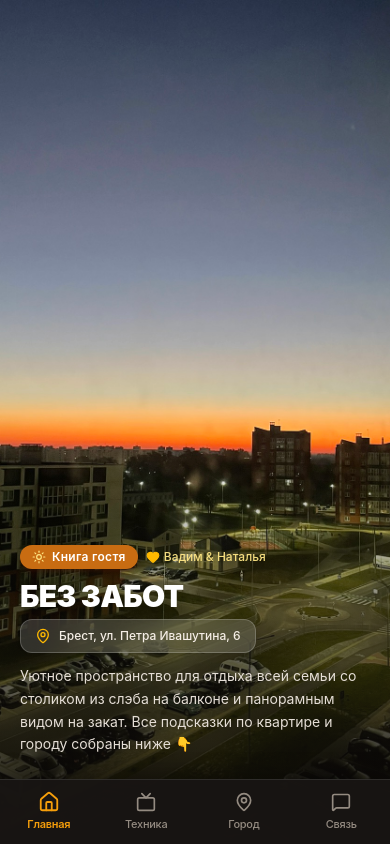
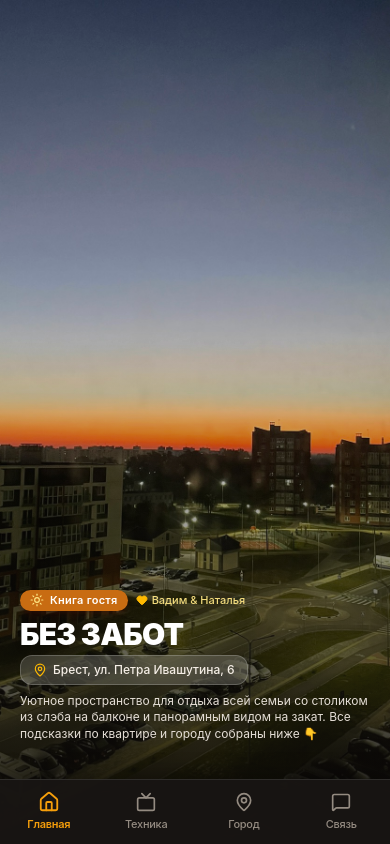
Before and after one commit to duutey34/bezzabot-brest.github.io, a React (Vite) app: page / in a window 390 px wide. Shown: the top 844 px of the page. Built offline with nearby package versions, Linux system fonts and the light colour scheme.

Commit message:
refactor: optimize hero section layout and loading
Improve Hero component performance and visual consistency by updating image loading strategies, ensuring full viewport height (100dvh), and refining scroll behavior and styling for a more polished user experience.

```diff
--- a/src/components/BottomNav.tsx
+++ b/src/components/BottomNav.tsx
@@ -43,9 +43,16 @@ export const BottomNav: React.FC = () => {
 
   const scrollTo = (id: string) => {
     setActiveId(id);
+    if (id === 'top') {
+      window.scrollTo({
+        top: 0,
+        behavior: 'smooth',
+      });
+      return;
+    }
     const element = document.getElementById(id);
     if (element) {
-      const offset = id === 'top' ? 0 : 20;
+      const offset = 20;
       const top = element.getBoundingClientRect().top + window.scrollY - offset;
       window.scrollTo({
         top,
--- a/src/components/Hero.tsx
+++ b/src/components/Hero.tsx
@@ -1,11 +1,12 @@
 import React, { useState, useRef } from 'react';
 import { MapPin, Sun, Heart } from 'lucide-react';
 import { APARTMENT_INFO } from '../data/guideData';
+import sunsetImg from '../assets/sunset.jpg';
 
 export const Hero: React.FC = () => {
   const fileInputRef = useRef<HTMLInputElement>(null);
   const [photoSrc, setPhotoSrc] = useState<string>(() => {
-    return localStorage.getItem('apartment_sunset_image') || 'sunset.jpg';
+    return localStorage.getItem('apartment_sunset_image') || sunsetImg;
   });
 
   const handleFile = (file: File) => {
@@ -34,7 +35,8 @@ export const Hero: React.FC = () => {
   return (
     <section
       id="top"
-      className="relative w-full h-screen h-[100dvh] min-h-[580px] flex flex-col justify-end text-white overflow-hidden bg-[#10141e]"
+      className="relative w-full min-h-screen min-h-[100dvh] flex flex-col justify-end text-white overflow-hidden bg-[#10141e]"
+      style={{ minHeight: '100dvh' }}
       onDragOver={(e) => e.preventDefault()}
       onDrop={handleDrop}
     >
@@ -49,42 +51,43 @@ export const Hero: React.FC = () => {
         }}
       />
 
-      {/* 1. Real photo layer - ultra sharp, full brightness and contrast */}
+      {/* 1. Real photo layer - ultra sharp, stretches across full viewport, eager loaded for Safari */}
       <img
         src={photoSrc}
         alt="Закат с балкона 9 этажа, Брест (нажмите, чтобы выбрать своё фото)"
-        referrerPolicy="no-referrer"
         title="Кликните или перетащите файл, чтобы обновить фото заката"
+        loading="eager"
+        decoding="sync"
         className="absolute inset-0 w-full h-full object-cover object-center contrast-[1.02] brightness-[1.01] cursor-pointer"
         onClick={() => fileInputRef.current?.click()}
         onError={() => {
-          if (photoSrc === 'sunset.jpg') {
-            setPhotoSrc('изображение_viber_2026-10-06_08-54-31-290.jpg');
+          if (photoSrc !== '/sunset.jpg') {
+            setPhotoSrc('/sunset.jpg');
           }
         }}
       />
 
       {/* 2. Delicate bottom gradient strictly behind text for perfect readability (no blur, 100% sharp photo above) */}
       <div
-        className="absolute bottom-0 left-0 right-0 bg-gradient-to-t from-[#0e0b09]/95 via-[#0e0b09]/60 to-transparent pointer-events-none"
-        style={{ height: '48%' }}
+        className="absolute bottom-0 left-0 right-0 bg-gradient-to-t from-[#0e0b09]/95 via-[#0e0b09]/55 to-transparent pointer-events-none"
+        style={{ height: '60%' }}
       />
 
-      {/* Main Content (positioned right above the bottom menu bar) */}
-      <div className="relative z-10 w-full max-w-[560px] mx-auto px-5 pt-12 pb-[calc(68px+env(safe-area-inset-bottom,0px)+20px)] sm:pb-24">
+      {/* Main Content (positioned comfortably higher up above the bottom menu and address toolbar) */}
+      <div className="relative z-10 w-full max-w-[560px] mx-auto px-5 pt-8 pb-[calc(64px+env(safe-area-inset-bottom,0px)+38px)] sm:pb-32">
         {/* Friendly host badge */}
-        <div className="flex items-center gap-2 mb-3">
-          <div className="inline-flex items-center gap-1.5 px-3 py-1 rounded-full text-xs font-semibold tracking-wide bg-[#c86c12] text-white shadow-md shadow-orange-950/40">
+        <div className="flex items-center gap-2 mb-2 sm:mb-3">
+          <div className="inline-flex items-center gap-1.5 px-2.5 sm:px-3 py-0.5 sm:py-1 rounded-full text-[11px] sm:text-xs font-semibold tracking-wide bg-[#c86c12] text-white shadow-md shadow-orange-950/40">
             <Sun className="w-3.5 h-3.5 text-amber-200" />
             <span>Книга гостя</span>
           </div>
-          <span className="text-xs text-amber-200/95 font-medium flex items-center gap-1">
-            <Heart className="w-3.5 h-3.5 fill-amber-400 text-amber-400" />
+          <span className="text-[11px] sm:text-xs text-amber-200/95 font-medium flex items-center gap-1">
+            <Heart className="w-3 h-3 sm:w-3.5 sm:h-3.5 fill-amber-400 text-amber-400" />
             <span>Вадим & Наталья</span>
           </span>
         </div>
 
-        <h1 className="text-3xl sm:text-4xl md:text-5xl font-black uppercase tracking-tight text-white mb-2 leading-none drop-shadow-md">
+        <h1 className="text-3xl sm:text-4xl md:text-5xl font-black uppercase tracking-tight text-white mb-1.5 sm:mb-2 leading-none drop-shadow-md">
           {APARTMENT_INFO.name}
         </h1>
 
@@ -93,15 +96,15 @@ export const Hero: React.FC = () => {
           href={APARTMENT_INFO.mapsUrl}
           target="_blank"
           rel="noopener noreferrer"
-          className="inline-flex items-center gap-2 text-xs sm:text-sm text-[#f5eee6] bg-white/15 hover:bg-white/25 active:scale-[0.98] transition-all backdrop-blur-md px-3.5 py-2 rounded-xl mb-3 border border-white/20 shadow-sm group"
+          className="inline-flex items-center gap-1.5 sm:gap-2 text-xs sm:text-sm text-[#f5eee6] bg-white/15 hover:bg-white/25 active:scale-[0.98] transition-all backdrop-blur-md px-3 py-1.5 sm:px-3.5 sm:py-2 rounded-xl mb-2 sm:mb-3 border border-white/20 shadow-sm group"
         >
-          <MapPin className="w-4 h-4 text-amber-400 shrink-0 group-hover:scale-110 transition-transform" />
+          <MapPin className="w-3.5 h-3.5 sm:w-4 sm:h-4 text-amber-400 shrink-0 group-hover:scale-110 transition-transform" />
           <span className="font-medium underline-offset-2 group-hover:underline">
             {APARTMENT_INFO.address}
           </span>
         </a>
 
-        <p className="text-sm sm:text-base text-[#e5ded6] leading-relaxed font-normal">
+        <p className="text-xs sm:text-sm md:text-base text-[#e5ded6] leading-snug sm:leading-relaxed font-normal">
           {APARTMENT_INFO.description}
         </p>
       </div>
--- a/standalone-index.html
+++ b/standalone-index.html
@@ -47,25 +47,24 @@
       line-height: 1.5;
     }
 
-    /* 1. ГЛАВНЫЙ ЭКРАН (HERO) НА ВСЮ ВЫСОТУ 100DVH ДО МЕНЮ */
+    /* 1. ГЛАВНЫЙ ЭКРАН (HERO) НА ВСЮ ВЫСОТУ */
     .hero {
       position: relative;
       width: 100%;
-      height: 100vh;
-      height: 100dvh;
-      min-height: 580px;
+      min-height: 100vh;
+      min-height: 100dvh;
       display: flex;
       flex-direction: column;
       justify-content: flex-end;
       background:
         linear-gradient(180deg,
           transparent 0%,
-          transparent 48%,
-          rgba(14, 11, 9, 0.6) 75%,
+          transparent 42%,
+          rgba(14, 11, 9, 0.6) 70%,
           rgba(14, 11, 9, 0.95) 100%
         ),
-        url('sunset.jpg') center center / cover no-repeat,
-        url('изображение_viber_2026-10-06_08-54-31-290.jpg') center center / cover no-repeat;
+        url('sunset.jpg?v=20261007') center center / cover no-repeat,
+        url('sunset.jpg') center center / cover no-repeat;
       color: #ffffff;
       overflow: hidden;
     }
@@ -76,14 +75,14 @@
       width: 100%;
       max-width: 540px;
       margin: 0 auto;
-      padding: 0 20px calc(var(--nav-height) + env(safe-area-inset-bottom, 12px) + 20px);
+      padding: 0 16px calc(var(--nav-height) + env(safe-area-inset-bottom, 0px) + 36px);
     }
 
     .hero-badge-row {
       display: flex;
       align-items: center;
       gap: 8px;
-      margin-bottom: 12px;
+      margin-bottom: 8px;
     }
 
     .hero-badge {
```
Also changed, not shown: src/assets/sunset.jpg (added), 1 other file (tests, documents, lock files or other folders).
